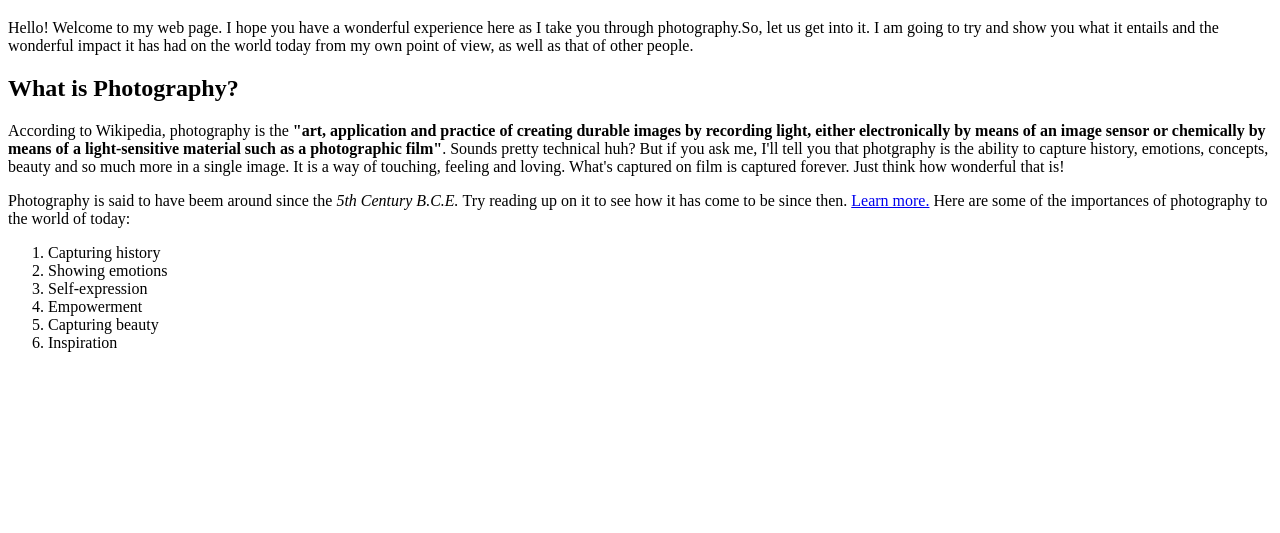
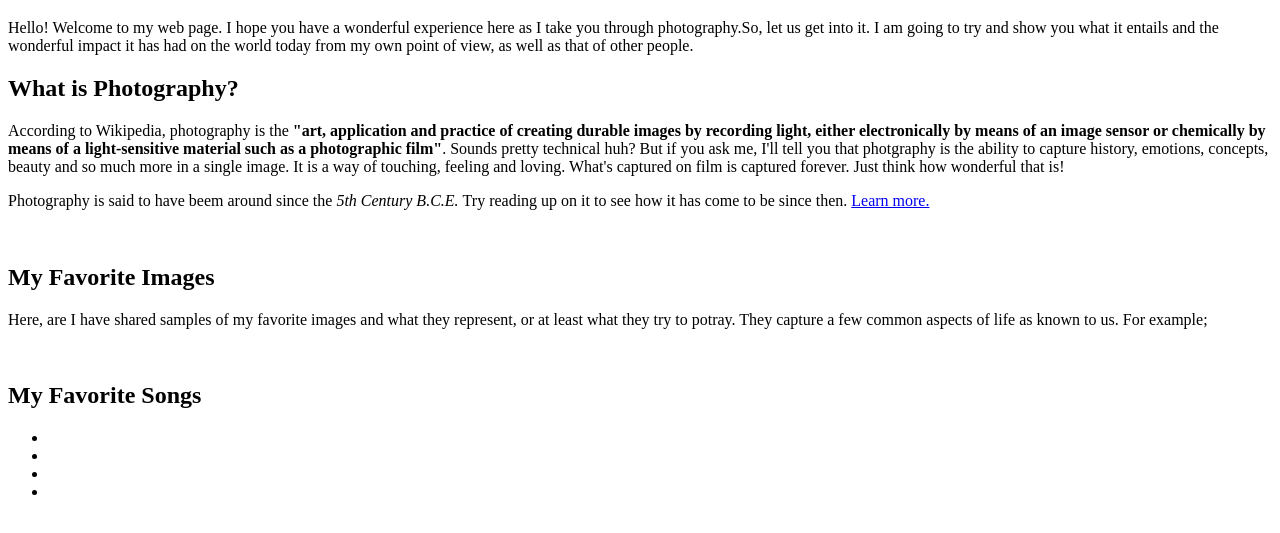
Before and after one commit to brian-makau/PhotographyWebsite, a plain HTML site: page index.html in a window 1280 px wide. Shown: the part 61-594 px from the top of the page. Drawn offline with Linux system fonts and the light colour scheme.

Commit message:
Add subheadings and their layout to the HTML

```diff
--- a/index.html
+++ b/index.html
@@ -8,17 +8,29 @@
         <p>Hello! Welcome to my web page. I hope you have a wonderful experience here as I take you through photography.So, let us get into it. I am going to try and show you what it entails and the wonderful impact it has had on the world today from my own point of view, as well as that of other people.</p>
 
         <h2>What is Photography?</h2>
-        <p> According to Wikipedia, photography is the <strong>"art, application and practice of creating durable images by recording light, either electronically by means of an image sensor or chemically by means of a light-sensitive material such as a photographic film"</strong>.
-            Sounds pretty technical huh? But if you ask me, I'll tell you that photgraphy is the ability to capture history, emotions, concepts, beauty and so much more in a single image. It is a way of touching, feeling and loving. What's captured on film is captured forever. Just think how wonderful that is!</p>
-        <p>Photography is said to have beem around since the <em>5th Century B.C.E. </em>Try reading up on it to see how it has come to be since then. <a href="https://www.thesprucecrafts.com/brief-history-of-photography-2688527" target="_blank">Learn more.</a>
-            Here are some of the importances of photography to the world of today:</p>
-            <ol>
-                <li>Capturing history</li>
-                <li>Showing emotions</li>
-                <li>Self-expression</li>
-                <li>Empowerment</li>
-                <li>Capturing beauty</li>
-                <li>Inspiration</li>
-            </ol>
+        <span>
+            <div>
+                <p> According to Wikipedia, photography is the <strong>"art, application and practice of creating durable images by recording light, either electronically by means of an image sensor or chemically by means of a light-sensitive material such as a photographic film"</strong>.
+                    Sounds pretty technical huh? But if you ask me, I'll tell you that photgraphy is the ability to capture history, emotions, concepts, beauty and so much more in a single image. It is a way of touching, feeling and loving. What's captured on film is captured forever. Just think how wonderful that is!</p>
+                <p>Photography is said to have beem around since the <em>5th Century B.C.E. </em>Try reading up on it to see how it has come to be since then. <a href="https://www.thesprucecrafts.com/brief-history-of-photography-2688527" target="_blank">Learn more.</a></p>
+                <img src="" height="" alt="">
+            </div>
+        </span>
+
+        <h2>My Favorite Images</h2>
+        <span>
+            <div>
+                <p>Here, are I have shared samples of my favorite images and what they represent, or at least what they try to potray. They capture a few common aspects of life as known to us. For example;</p>
+                <img src="" height="" alt="">
+            </div>
+        </span>
+
+        <h2>My Favorite Songs</h2>
+        <ul>
+            <li></li>
+            <li></li>
+            <li></li>
+            <li></li>
+        </ul>
     </body>
 </html>
```
